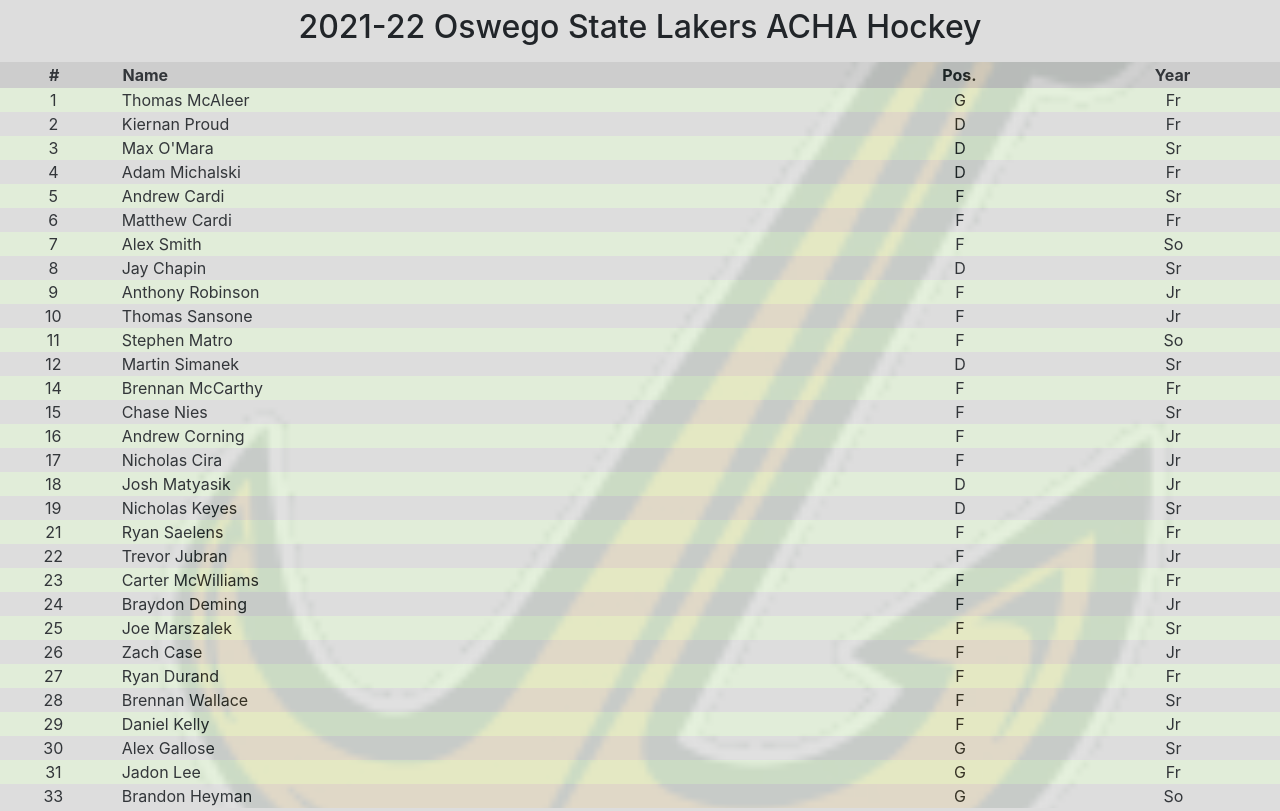
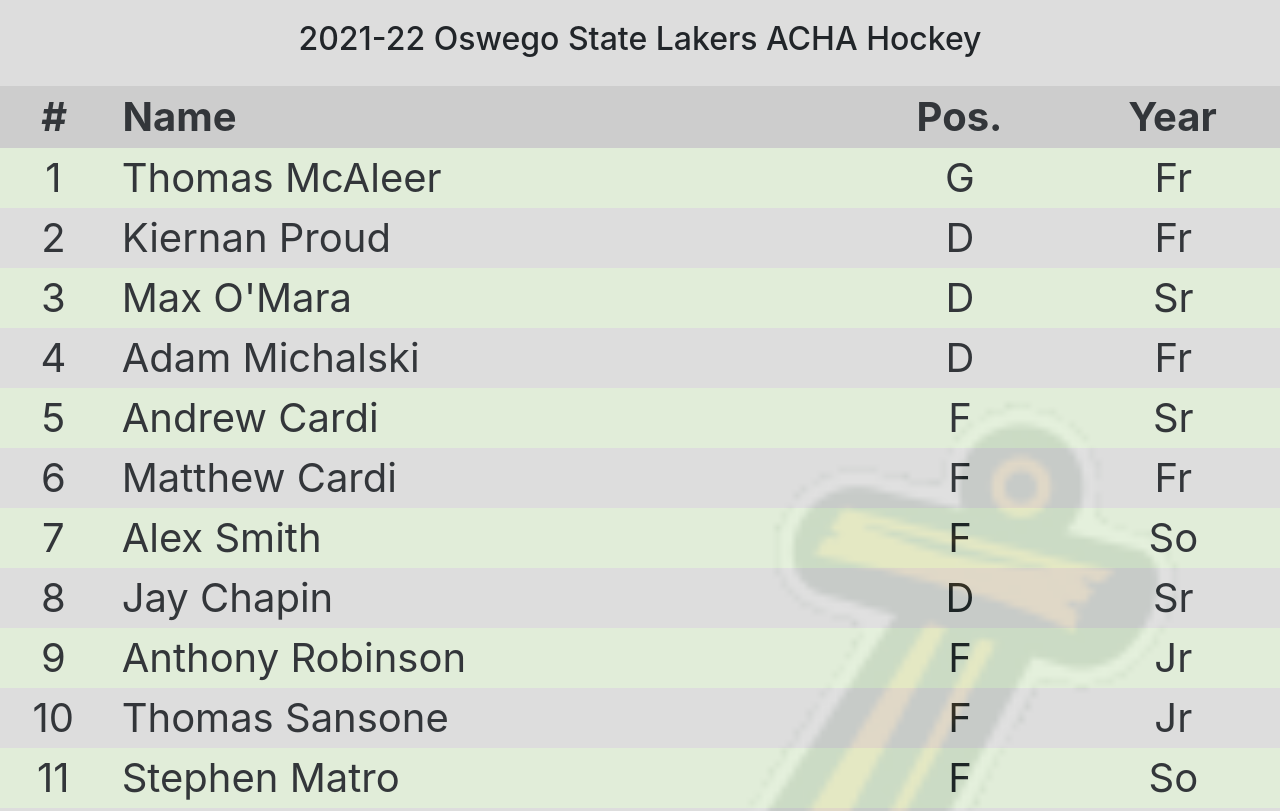
Before and after one commit to mikesae/hockey-roster, a plain HTML site: page index.html in a window 1280 px wide. Shown: the top 811 px of the page. Drawn offline with nearby package versions, Linux system fonts and the light colour scheme.

Commit message:
Adjust overall font-size.

```diff
--- a/roster-styles.css
+++ b/roster-styles.css
@@ -4,7 +4,7 @@
 
 body {
   background-color: #DDDDDD;
-  /*font-size: 2.5em;*/
+  font-size: 2.5em;
   -webkit-user-select: none;
   -webkit-tap-highlight-color: transparent;
   -webkit-touch-callout: none;
```
